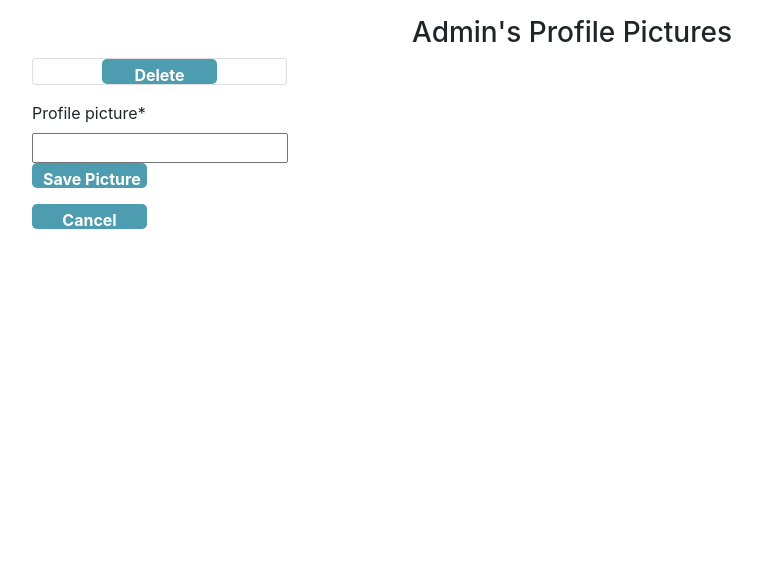
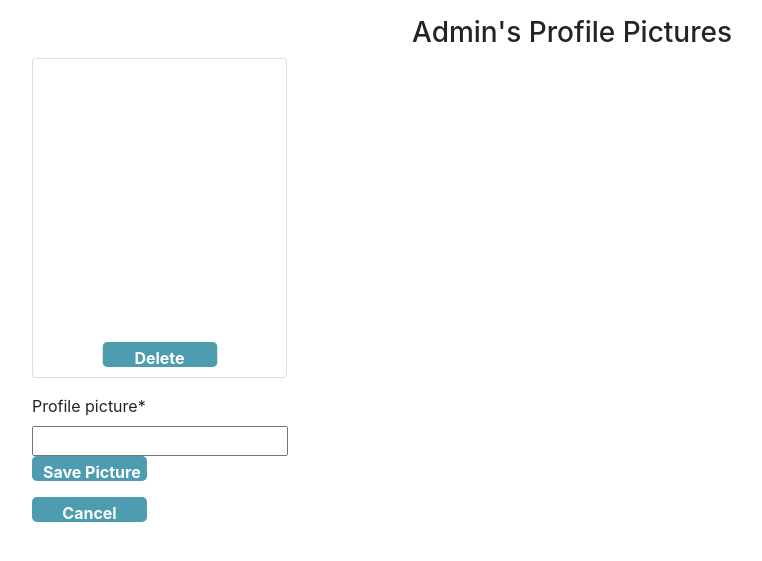
Before and after one commit to peerhoffmanncode/HotSox, a Django app: page /user/profile/picture in a window 1280 px wide. Shown: the part 56-617 px from the top of the page, without its empty margins (53-815 px from the left). Run offline with Django 4.2, Linux system fonts and the light colour scheme; a user stored in the database is signed in; data comes from the database, SQL or seed files in the repository; some libraries are stand-ins or nearby versions.

Commit message:
Style cards on profile picture page

```diff
--- a/app_users/templates/users/profile_picture.html
+++ b/app_users/templates/users/profile_picture.html
@@ -12,14 +12,16 @@
         {% for picture in profile_picture_query_set %}
         {% if picture %}
         <div class="col-3">
-            <div class="card">
+            <div class="card text-center">
+                <img src="{{picture.profile_picture.url}}" alt="" class="card-img-top">
+                <div class="card-body">
                 <form method="POST">
                     {% csrf_token %}
                     <input type="hidden" name="method" value="delete">
                     <input type="hidden" name="picture_pk" value="{{picture.pk}}">
                     <button class="btn card-btn">Delete</button>
                 </form>
-                <img src="{{picture.profile_picture.url}}" alt="">
+            </div>
             </div>
         </div>
         {% endif %}
@@ -40,4 +42,8 @@
         </div>
     </div>
 </div>
+<br>
+<br>
+<br>
+<br>
 {% endblock %}
--- a/static/css/style.css
+++ b/static/css/style.css
@@ -12,21 +12,28 @@
     line-height: 10px;
 }
 
-/* .info-container {
-    border: solid;
-    border-width: 1px;
-    border-color: black;
-} */
-
 .card {
     position: relative;
     display: flex;
+    flex-direction: column;
     align-items: center;
     justify-content: center;
+    height: 20rem;
+    /* display: grid;
+    grid-template-rows: 1fr auto;
+    align-items: center;
+    justify-content: end;
+    height: 20rem;  */
 }
 
+.card-img-top {
+    max-height: 250px;
+}
 .card-btn {
-    align-items: center;
+    position: absolute;
+    bottom: 10px;
+    left: 50%;
+    transform: translateX(-50%);
 }
 
 .btn-container {
@@ -39,7 +46,6 @@
     width: 300px;
     height: 300px;
     padding: 30px;
-    /* border-style: solid; */
     border-color: #ccc;
     border-width: 1px;
     /* border-radius: 50%; */
```
